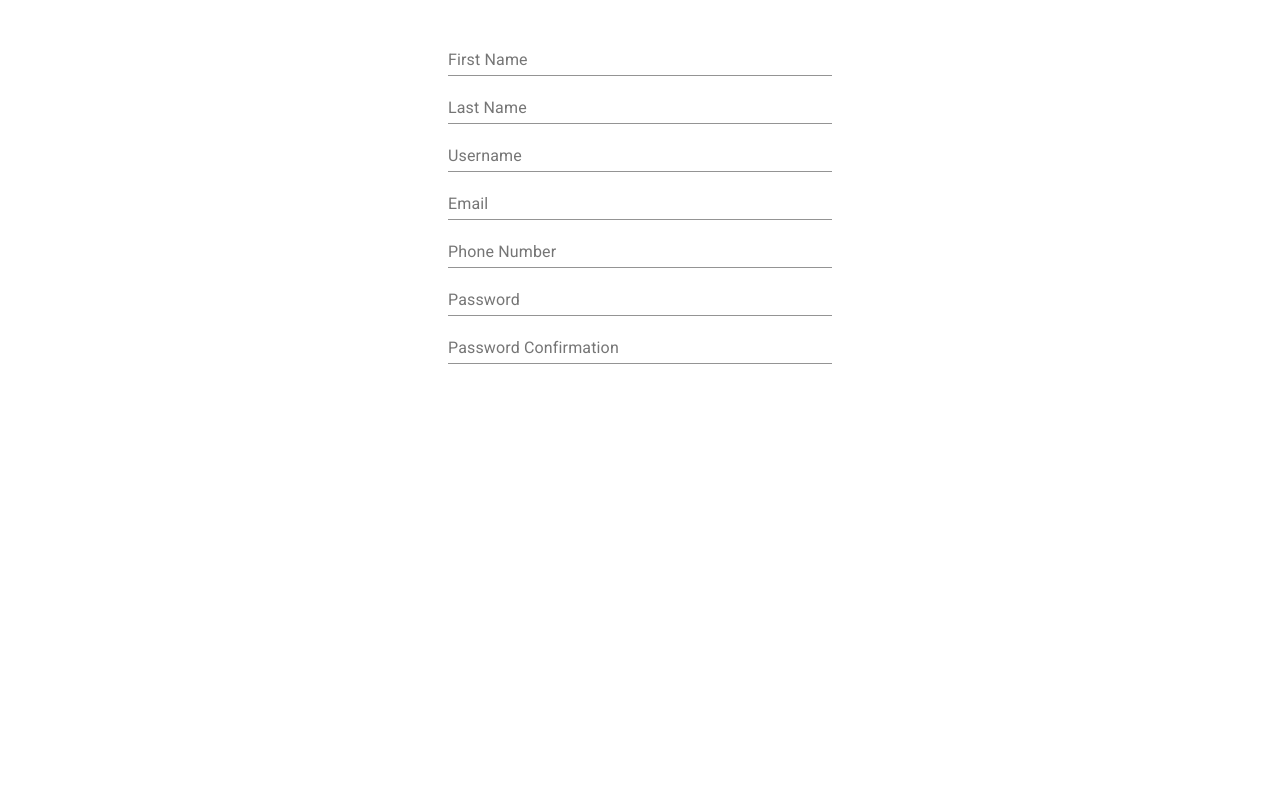
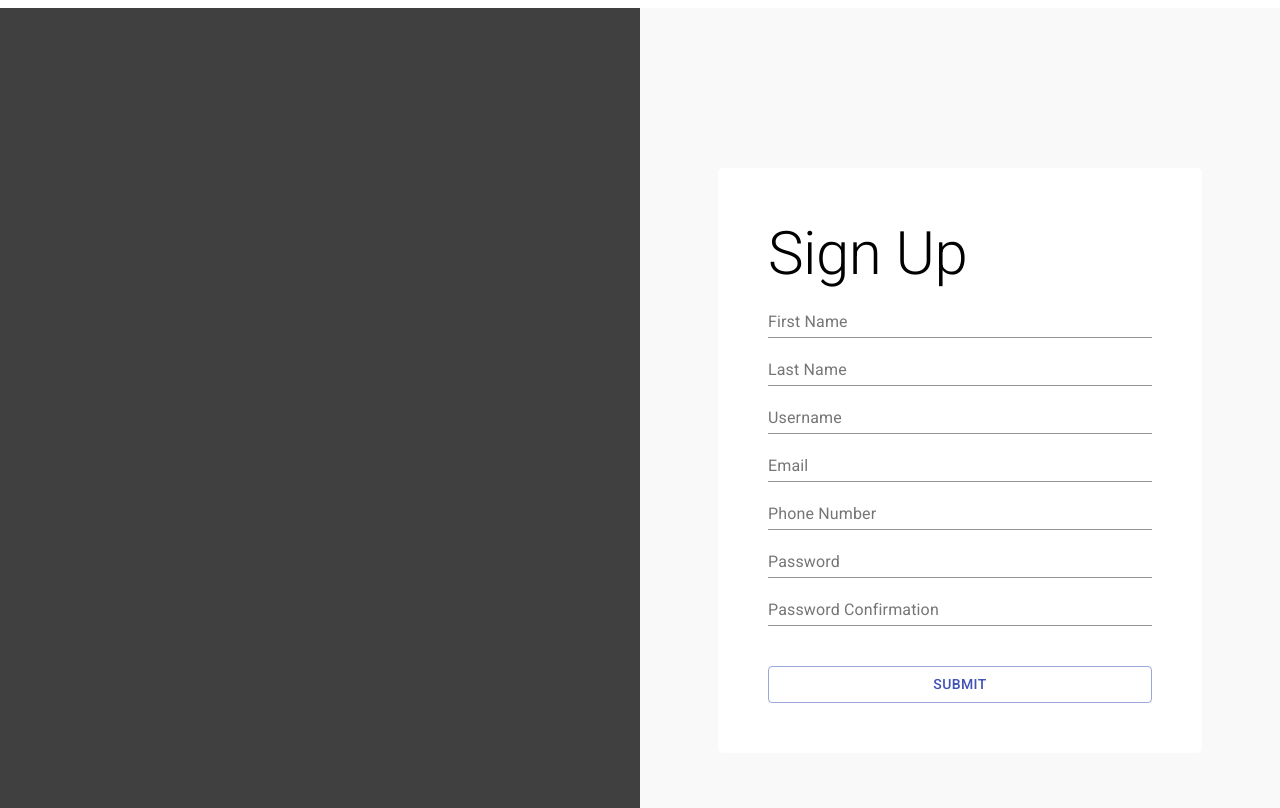
Before and after one commit to SlickJacket/The_Work_Track_App, a Next.js app in the folder work-track-frontend/: page /signup in a window 1280 px wide. Built offline with nearby package versions, Linux system fonts and the light colour scheme.

Commit message:
Signup page basic styling complete and functional. routes to projects page after successfull signup

```diff
--- /dev/null
+++ b/work-track-frontend/api/client.js
@@ -0,0 +1,44 @@
+const localStorageKey = "jwt";
+
+export function client(endpoint, { body, ...customConfig } = {}) {
+  const token = window.localStorage.getItem(localStorageKey);
+  const headers = { "content-type": "application/json" };
+
+  if (token) {
+    headers.Authorization = `Bearer ${token}`;
+  }
+
+  const config = {
+    method: body ? "POST" : "GET",
+    ...customConfig,
+    headers: {
+      ...headers,
+      ...customConfig.headers,
+    },
+  };
+
+  if (body) {
+    config.body = JSON.stringify(body);
+  }
+
+  return window
+    .fetch(`${process.env.REACT_APP_API_URL}/${endpoint}`, config)
+    .then(async (response) => {
+      if (response.status === 401) {
+        logout();
+        window.location.assign(window.location);
+        return;
+      }
+      const data = await response.json();
+      if (response.ok) {
+        return data;
+      } else {
+        return Promise.reject(data);
+      }
+    });
+}
+
+export function logout() {
+  window.localStorage.removeItem(localStorageKey);
+  window.location.reload();
+}
--- a/work-track-frontend/components/signupForm.js
+++ b/work-track-frontend/components/signupForm.js
@@ -1,36 +1,131 @@
-import React, { Fragment } from 'react';
+import React, { Fragment, useState } from "react";
+import Router, { withRouter } from "next/router";
 
-import { makeStyles } from '@material-ui/core/styles';
-import Box from '@material-ui/core/Box';
-import TextField from '@material-ui/core/TextField'
+import { client } from "../api/client";
+
+import { makeStyles } from "@material-ui/core/styles";
+import Box from "@material-ui/core/Box";
+import TextField from "@material-ui/core/TextField";
+import Typography from "@material-ui/core/Typography";
+import Button from "@material-ui/core/Button";
 
 const useStyles = makeStyles((theme) => ({
   container: {
     width: "30vw",
     margin: "auto",
-        top: "20px",
-        position: "relative"
+    top: "20%",
+    position: "relative",
+    backgroundColor: "white",
+    padding: "50px",
+    borderRadius: "5px",
   },
   form: {
     display: "flex",
-        flexDirection: "column"
-    }
-}))
+    flexDirection: "column",
+  },
+  submitButton: {
+    marginTop: "40px",
+  },
+}));
 
 export default function SignupForm() {
-    const classes = useStyles()
+  const classes = useStyles();
+  const [firstName, setFirstName] = useState("");
+  const [lastName, setLastName] = useState("");
+  const [username, setUsername] = useState("");
+  const [email, setEmail] = useState("");
+  const [phoneNumber, setPhoneNumber] = useState("");
+  const [password, setPassword] = useState("");
+  const [passwordConfirmation, setPasswordConfirmation] = useState("");
+
+  const handleSubmit = (e) => {
+    e.preventDefault();
+
+    const newUserObj = {
+      first_name: firstName,
+      last_name: lastName,
+      username: username,
+      email: email,
+      phone_number: phoneNumber,
+      password: password,
+      password_confirmation: passwordConfirmation,
+    };
+
+    client("signup", { body: newUserObj }).then((data) => {
+      if (data.jwt) {
+        localStorage.jwt = data.jwt;
+        localStorage.username = data.user.username;
+        localStorage.id = data.user.id;
+
+        Router.push({
+          pathname: "/projects",
+        });
+      }
+    });
+  };
 
   return (
     <Box className={classes.container}>
-            <form className={classes.form} noValidate autoComplete="off">
-                <TextField label="First Name"/>
-                <TextField label="Last Name"/>
-                <TextField label="Username"/>
-                <TextField label="Email"/>
-                <TextField label="Phone Number"/>
-                <TextField label="Password"/>
-                <TextField label="Password Confirmation"/>
+      <Typography variant="h2">Sign Up</Typography>
+      <form
+        className={classes.form}
+        noValidate
+        autoComplete="off"
+        onSubmit={handleSubmit}
+      >
+        <TextField
+          label="First Name"
+          onChange={(e) => {
+            setFirstName(e.target.value);
+          }}
+        />
+        <TextField
+          label="Last Name"
+          onChange={(e) => {
+            setLastName(e.target.value);
+          }}
+        />
+        <TextField
+          label="Username"
+          onChange={(e) => {
+            setUsername(e.target.value);
+          }}
+        />
+        <TextField
+          label="Email"
+          onChange={(e) => {
+            setEmail(e.target.value);
+          }}
+        />
+        <TextField
+          label="Phone Number"
+          onChange={(e) => {
+            setPhoneNumber(e.target.value);
+          }}
+        />
+        <TextField
+          type="password"
+          label="Password"
+          onChange={(e) => {
+            setPassword(e.target.value);
+          }}
+        />
+        <TextField
+          type="password"
+          label="Password Confirmation"
+          onChange={(e) => {
+            setPasswordConfirmation(e.target.value);
+          }}
+        />
+        <Button
+          variant="outlined"
+          color="primary"
+          type="submit"
+          className={classes.submitButton}
+        >
+          Submit
+        </Button>
       </form>
     </Box>
-    )
+  );
 }
--- a/work-track-frontend/package.json
+++ b/work-track-frontend/package.json
@@ -3,7 +3,7 @@
   "version": "0.1.0",
   "private": true,
   "scripts": {
-    "dev": "next dev",
+    "dev": "next dev -p 3001",
     "build": "next build",
     "start": "next start"
   },
@@ -12,5 +12,8 @@
     "next": "9.5.4",
     "react": "16.13.1",
     "react-dom": "16.13.1"
+  },
+  "devDependencies": {
+    "prettier": "2.1.2"
   }
 }
--- a/work-track-frontend/pages/api/hello.js
+++ /dev/null
@@ -1,6 +0,0 @@
-// Next.js API route support: https://nextjs.org/docs/api-routes/introduction
-
-export default (req, res) => {
-  res.statusCode = 200
-  res.json({ name: 'John Doe' })
-}
--- a/work-track-frontend/pages/projects.js
+++ b/work-track-frontend/pages/projects.js
@@ -1,11 +1,12 @@
 import React, { Fragment } from "react";
+import Router, { withRouter } from "next/router";
 import { makeStyles } from "@material-ui/core/styles";
 import Box from "@material-ui/core/Box";
 import SidePanel from "../components/sidePanel";
 
 const useStyles = makeStyles((theme) => ({}));
 
-export default function Projects() {
+function Projects() {
   const classes = useStyles();
 
   return (
@@ -14,3 +15,5 @@ export default function Projects() {
     </Fragment>
   );
 }
+
+export default withRouter(Projects);
--- a/work-track-frontend/pages/signup.js
+++ b/work-track-frontend/pages/signup.js
@@ -1,19 +1,35 @@
-import React, { Fragment } from 'react';
+import React, { Fragment } from "react";
 
-import { makeStyles } from '@material-ui/core/styles';
-import SignupForm from '../components/signupForm'
+import { makeStyles } from "@material-ui/core/styles";
+import Box from "@material-ui/core/Box";
+import SignupForm from "../components/signupForm";
 
 const useStyles = makeStyles((theme) => ({
-    form: {
-        margin: "auto",
-        width: "50%"
-    }
-}))
+  sideBox: {
+    backgroundColor: "#404040",
+    height: "100vh",
+    width: "50vw",
+    position: "absolute",
+    left: "0",
+  },
+  formBox: {
+    backgroundColor: "#f9f9f9",
+    height: "100vh",
+    width: "50vw",
+    position: "absolute",
+    right: "0",
+  },
+}));
 
 export default function Signup() {
-    const classes = useStyles();
+  const classes = useStyles();
+  return (
+    <Box>
+      <Box className={classes.sideBox} />
 
-    return(
-    <SignupForm className={classes.form}/>
-    )
+      <Box className={classes.formBox}>
+        <SignupForm />
+      </Box>
+    </Box>
+  );
 }
--- a/work-track-frontend/src/theme.js
+++ b/work-track-frontend/src/theme.js
@@ -5,7 +5,7 @@ import { red } from "@material-ui/core/colors";
 const theme = createMuiTheme({
   palette: {
     primary: {
-      main: "#556cd6",
+      main: "#ff6f00",
     },
     secondary: {
       main: "#19857b",
```
Also changed, not shown: 2 other files (tests, documents, lock files or other folders). Lines whose indentation alone changed are shown as unchanged.
